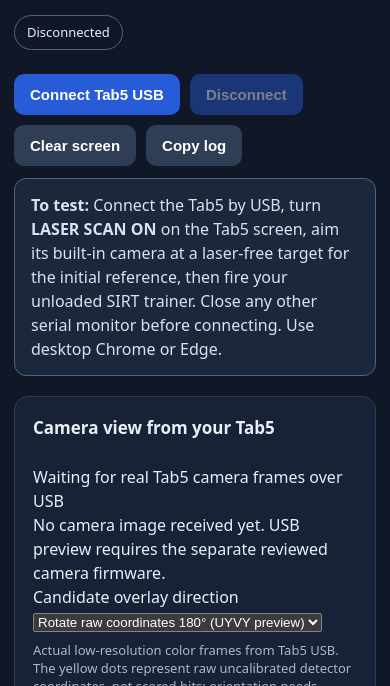
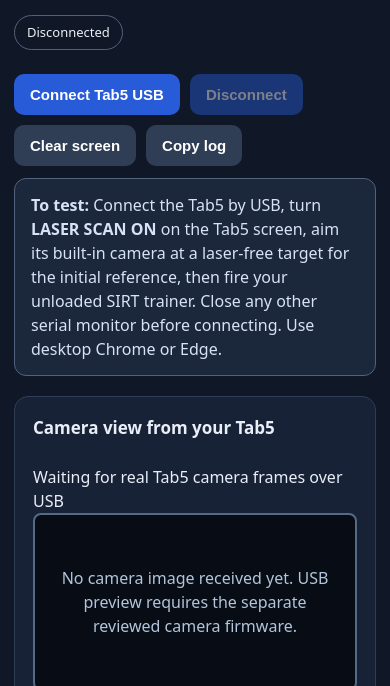
Before and after one commit to cbw29512/Tab5LASR, a plain HTML site: page web/serial-test.html in a window 390 px wide. Shown: the part 158-844 px from the top of the page. Drawn offline with Linux system fonts and the light colour scheme.

Commit message:
style(web): responsive real USB camera image and raw CSI coordinate overlay

```diff
--- a/web/serial-test.css
+++ b/web/serial-test.css
@@ -63,3 +63,21 @@ footer { margin-top:16px; font-size:13px; }
   .columns { grid-template-columns:1fr; }
   .panel-heading { flex-wrap:wrap; }
 }
+
+/* Real Tab5 USB preview — never browser camera / simulated background. */
+.live-camera-panel { margin-bottom:16px; }
+.live-camera-stage { position:relative; width:100%; max-height:72vh;
+  aspect-ratio:320/176; background:#070c15; border:2px solid #556b83;
+  border-radius:8px; overflow:hidden; display:grid; place-items:center; }
+#usb-camera { position:absolute; inset:0; width:100%; height:100%;
+  object-fit:fill; image-rendering:auto; }
+#camera-waiting { text-align:center; padding:20px; color:#b2c5da;
+  max-width:530px; }
+#camera-hit-markers { position:absolute; inset:0; pointer-events:none; }
+.camera-hit { position:absolute; transform:translate(-50%,-50%);
+  width:14px; height:14px; border:2px solid black; border-radius:50%;
+  background:#f9c141; box-shadow:0 0 0 2px white; }
+.preview-options { display:flex; gap:10px; align-items:center; flex-wrap:wrap;
+  font-size:13px; margin-top:12px; }
+.preview-options select { background:#1f324b; color:#fff; border:1px solid #6c7b96;
+  padding:8px; border-radius:8px; max-width:100%; }
```
